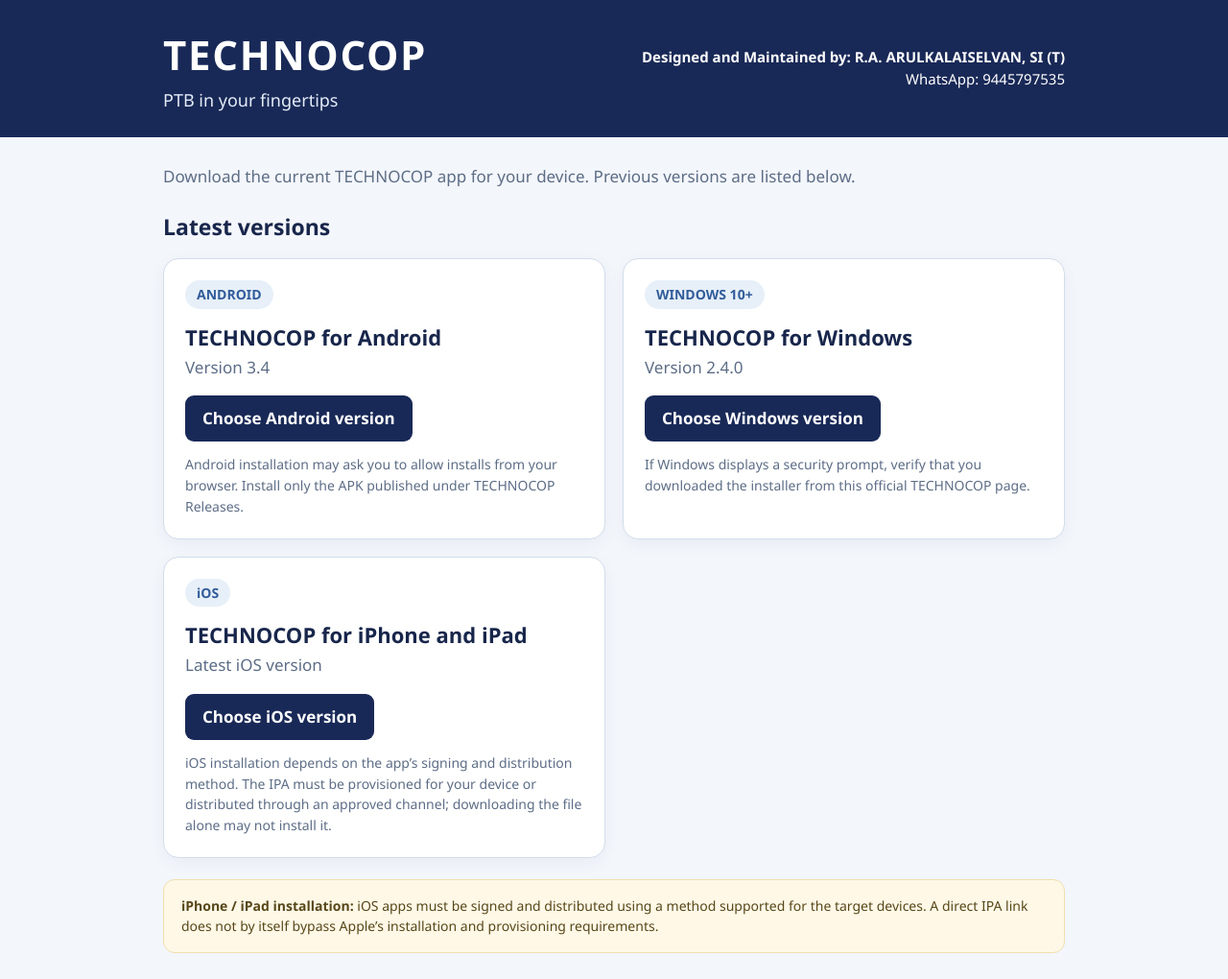
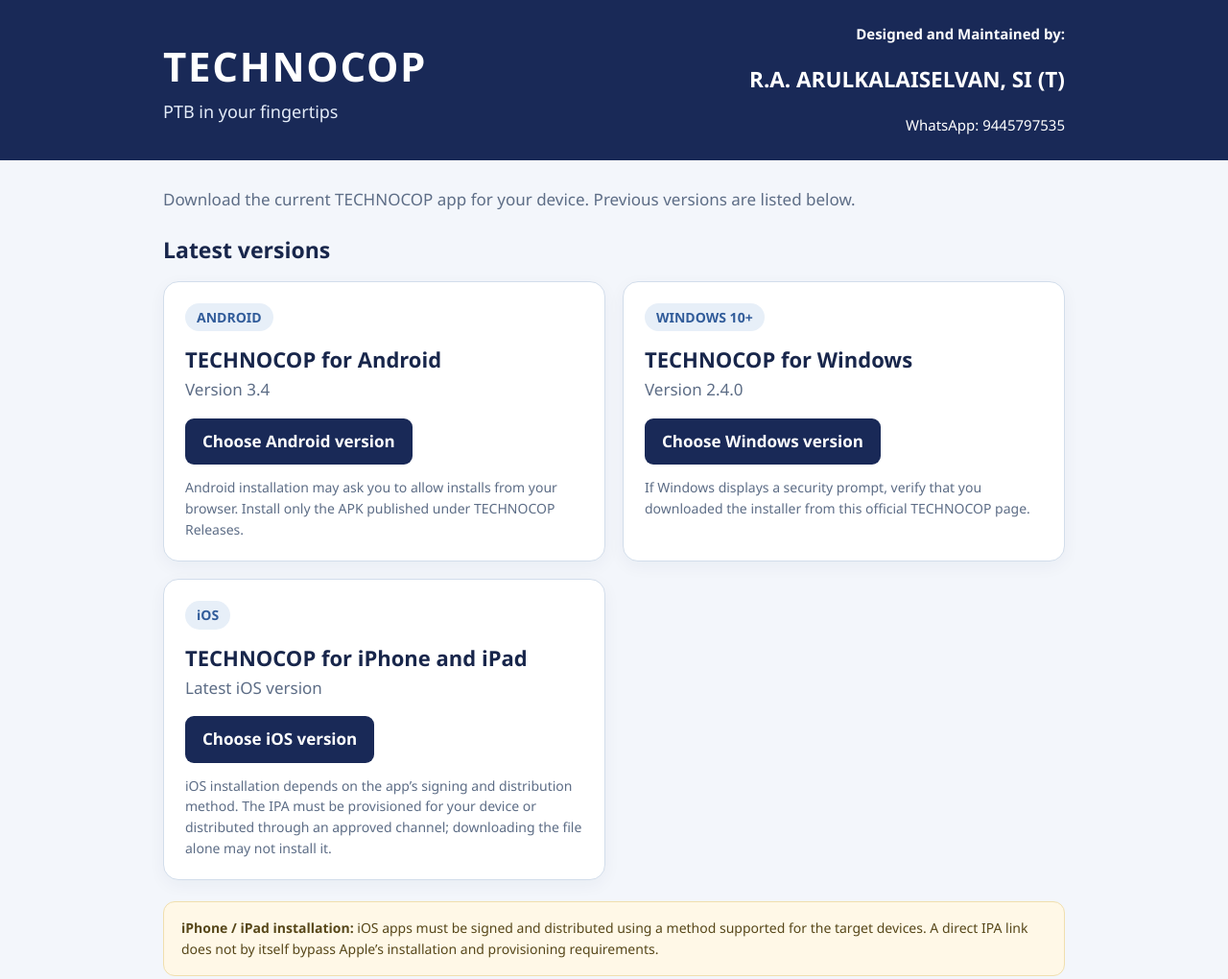
Before and after one commit to ptbcoitcell/TECHNOCOP-Downloads, a plain HTML site: page index.html in a window 1280 px wide. Shown: the top 1020 px of the page at 96% size. Drawn offline with Linux system fonts and the light colour scheme.

Commit message:
Update index.html

```diff
--- a/index.html
+++ b/index.html
@@ -46,7 +46,7 @@
   <header class="top">
     <div class="wrap top-inner">
       <div><h1 class="brand">TECHNOCOP</h1><p class="tagline">PTB in your fingertips</p></div>
-      <div class="top-contact"><strong> Designed and Maintained by: R.A. ARULKALAISELVAN, SI (T)</strong><a href="https://wa.me/919445797535" target="_blank" rel="noopener noreferrer">WhatsApp: 9445797535</a></div>
+      <div class="top-contact"><strong> Designed and Maintained by: </strong> <h2> R.A. ARULKALAISELVAN, SI (T) </h2> </strong><a href="https://wa.me/919445797535" target="_blank" rel="noopener noreferrer">WhatsApp: 9445797535</a></div>
     </div>
   </header>
   <main class="wrap">
```
